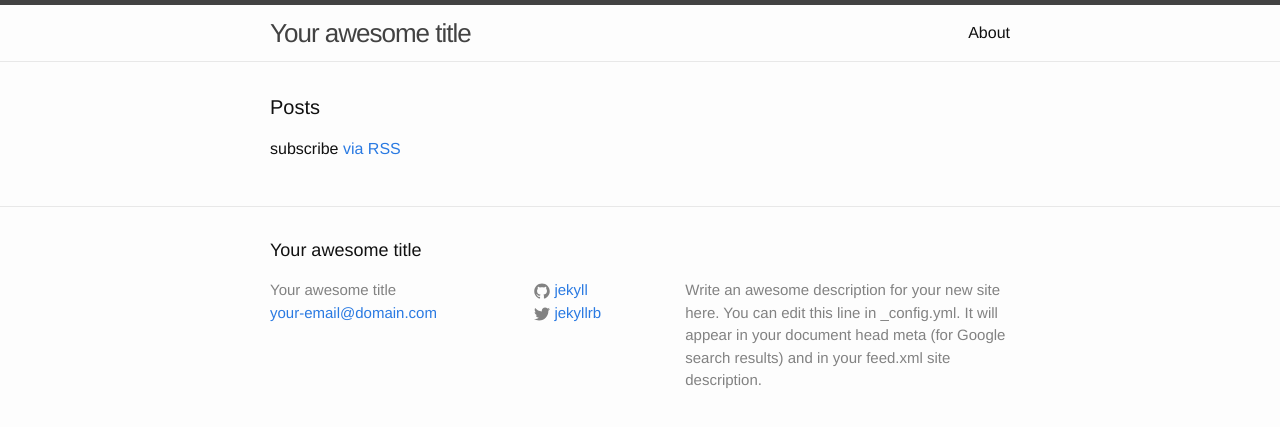
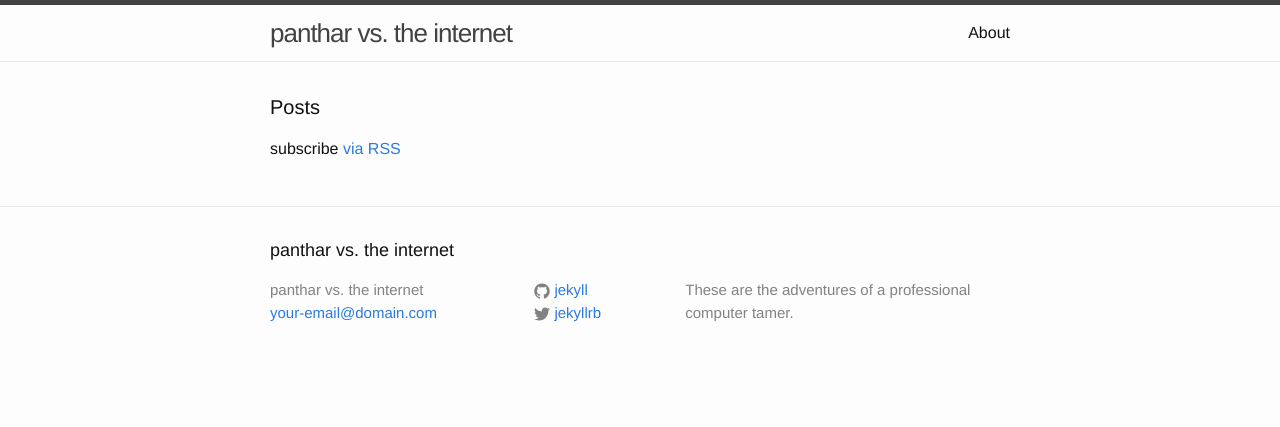
Before and after one commit to CodeFriendly/panthar.org, a Jekyll site: the page built from index.html, in a window 1280 px wide. Shown: the top 427 px of the page. Built offline with Jekyll 4.4.1, drawn with Linux system fonts in a browser that asks for light colours.

Commit message:
play with site title, etc

```diff
--- a/_config.yml
+++ b/_config.yml
@@ -1,10 +1,8 @@
 # Site settings
-title: Your awesome title
+title: panthar vs. the internet
 email: your-email@domain.com
 description: > # this means to ignore newlines until "baseurl:"
-  Write an awesome description for your new site here. You can edit this
-  line in _config.yml. It will appear in your document head meta (for
-  Google search results) and in your feed.xml site description.
+    These are the adventures of a professional computer tamer.
 baseurl: "" # the subpath of your site, e.g. /blog/
 url: "http://yourdomain.com" # the base hostname & protocol for your site
 twitter_username: jekyllrb
```
